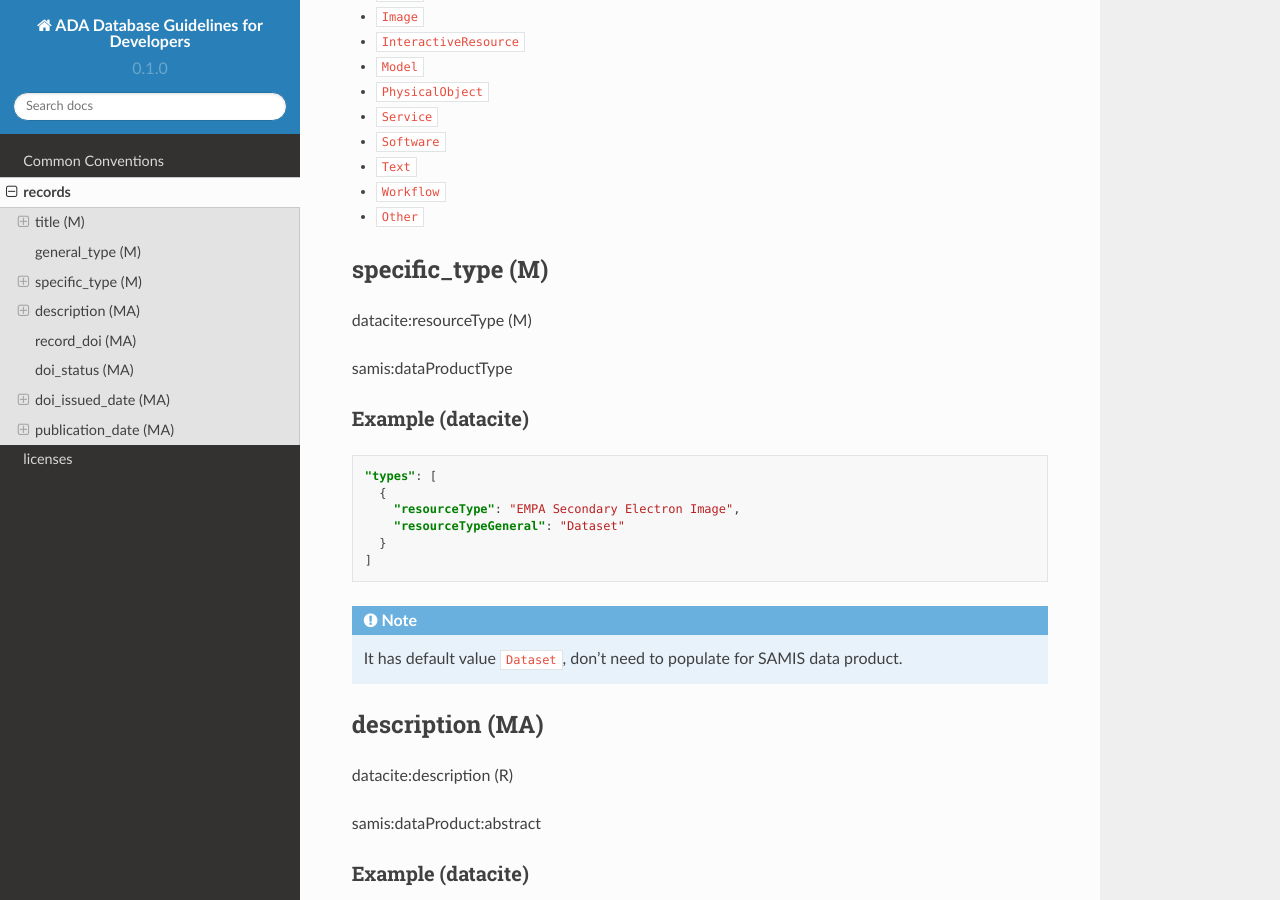
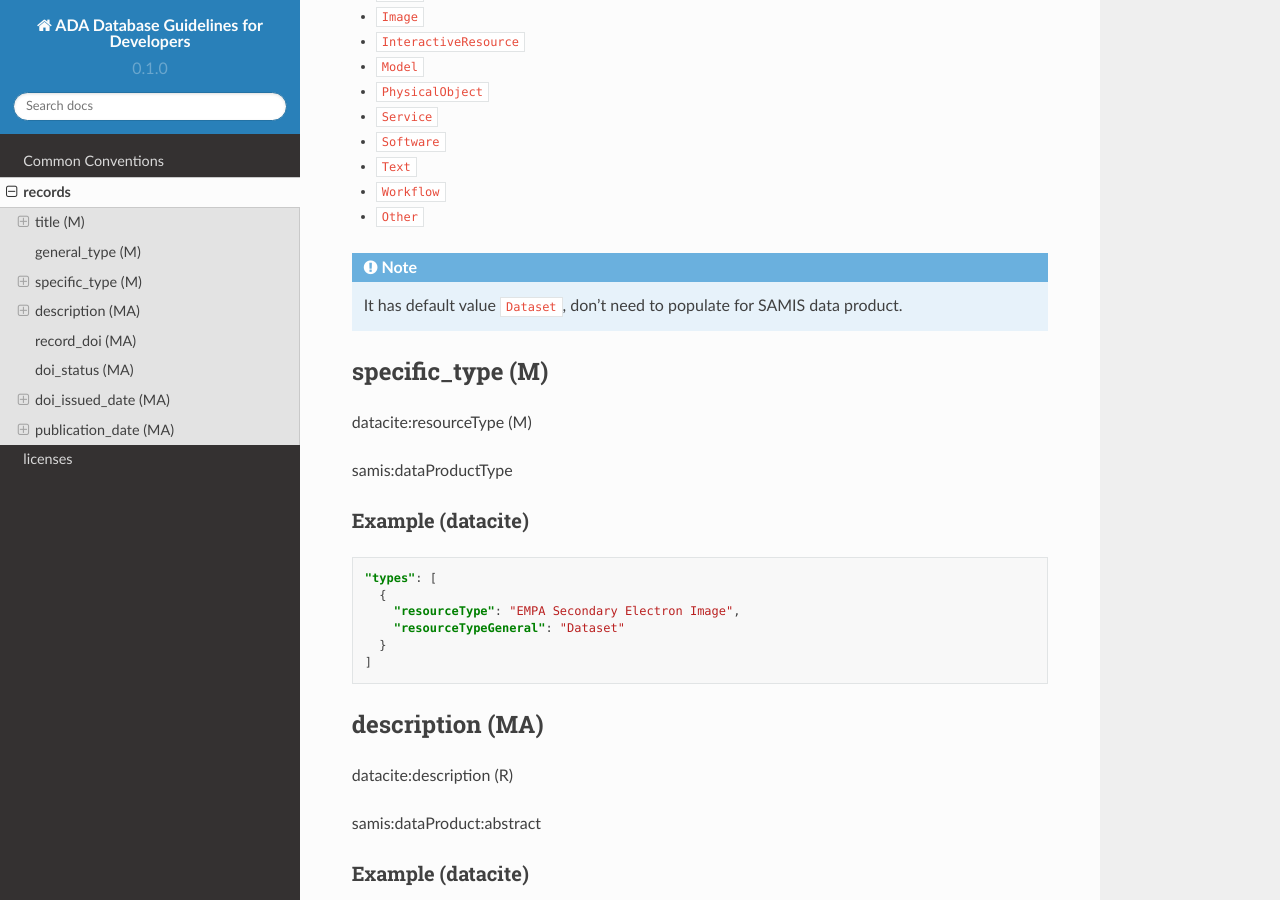
Before and after one commit to amds-ldeo/ada-db-spec, a Sphinx documentation site: the page built from docs/source/records.rst, in a window 1280 px wide and 900 px high, scrolled down 1415 px. Built offline with Sphinx 7.4.7 and the Read the Docs theme 2.0.0, drawn with Linux system fonts in a browser that asks for light colours; some of the changed lines change nothing that is shown.

Commit message:
refactor: content update

```diff
--- a/docs/source/records.rst
+++ b/docs/source/records.rst
@@ -64,6 +64,10 @@ general_types allowed by ADA are part of datacite resourceTypeGeneral controlled
 * ``Workflow``
 * ``Other``
 
+
+.. note::
+   It has default value ``Dataset``, don't need to populate for SAMIS data product.
+
 specific_type (M)
 -----------------------
 
@@ -81,9 +85,6 @@ Example (datacite)
       "resourceTypeGeneral": "Dataset"
     }
   ]
-
-.. note::
-   It has default value ``Dataset``, don't need to populate for SAMIS data product.
 
 description (MA)
 -----------------------
```
